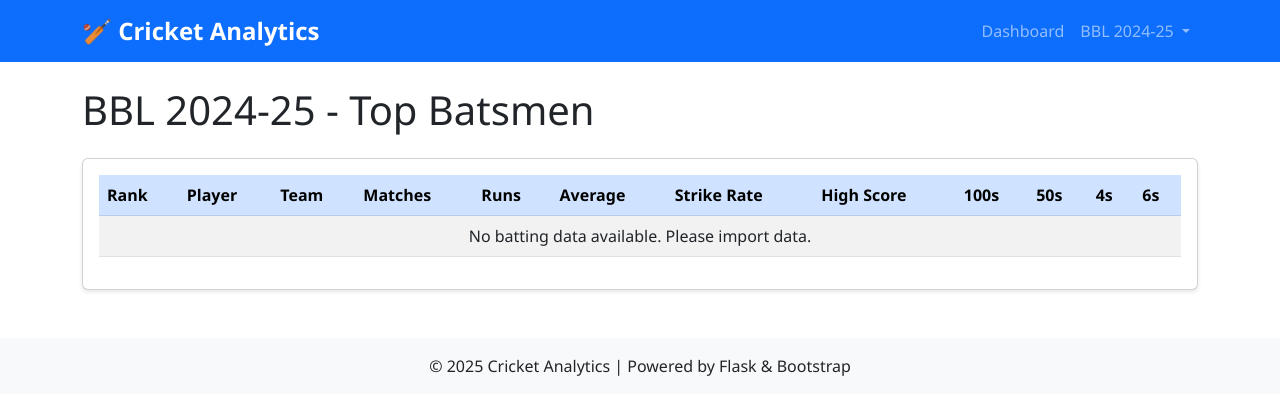
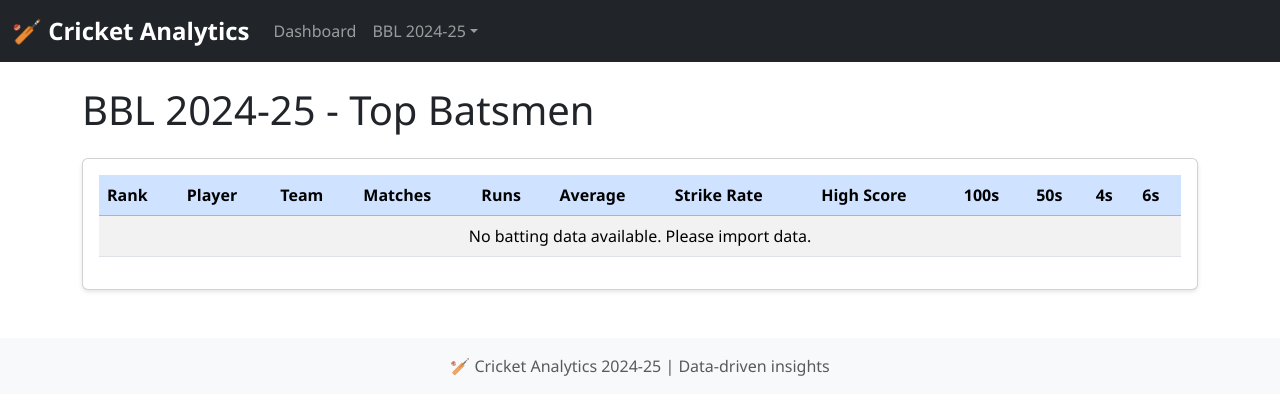
Before and after one commit to rumbleveer-spec/cricket-analytics-website, a Flask app: page /bbl/batting in a window 1280 px wide. Shown: the top 415 px of the page. Run offline with Flask 3, Linux system fonts and the light colour scheme; some libraries are stand-ins or nearby versions.

Commit message:
Add templates/base.html

```diff
--- a/templates/base.html
+++ b/templates/base.html
@@ -4,28 +4,22 @@
     <meta charset="UTF-8">
     <meta name="viewport" content="width=device-width, initial-scale=1.0">
     <title>{% block title %}Cricket Analytics{% endblock %}</title>
-    <link href="https://cdn.jsdelivr.net/npm/bootstrap@5.3.0/dist/css/bootstrap.min.css" rel="stylesheet">
-    <link rel="stylesheet" href="https://cdn.jsdelivr.net/npm/bootstrap-icons@1.10.0/font/bootstrap-icons.css">
+    <link href="https://cdn.jsdelivr.net/npm/bootstrap@5.3.2/dist/css/bootstrap.min.css" rel="stylesheet">
+    <link rel="stylesheet" href="https://cdn.datatables.net/1.13.7/css/dataTables.bootstrap5.min.css">
     <link rel="stylesheet" href="{{ url_for('static', filename='css/custom.css') }}">
 </head>
 <body>
-    <nav class="navbar navbar-expand-lg navbar-dark bg-primary">
-        <div class="container">
-            <a class="navbar-brand" href="/">
-                🏏 Cricket Analytics
-            </a>
+    <nav class="navbar navbar-expand-lg navbar-dark bg-dark">
+        <div class="container-fluid">
+            <a class="navbar-brand" href="/">🏏 Cricket Analytics</a>
             <button class="navbar-toggler" type="button" data-bs-toggle="collapse" data-bs-target="#navbarNav">
                 <span class="navbar-toggler-icon"></span>
             </button>
             <div class="collapse navbar-collapse" id="navbarNav">
-                <ul class="navbar-nav ms-auto">
-                    <li class="nav-item">
-                        <a class="nav-link" href="/">Dashboard</a>
-                    </li>
+                <ul class="navbar-nav">
+                    <li class="nav-item"><a class="nav-link" href="/">Dashboard</a></li>
                     <li class="nav-item dropdown">
-                        <a class="nav-link dropdown-toggle" href="#" role="button" data-bs-toggle="dropdown">
-                            BBL 2024-25
-                        </a>
+                        <a class="nav-link dropdown-toggle" href="#" role="button" data-bs-toggle="dropdown">BBL 2024-25</a>
                         <ul class="dropdown-menu">
                             <li><a class="dropdown-item" href="/bbl/matches">Matches</a></li>
                             <li><a class="dropdown-item" href="/bbl/batting">Batting Stats</a></li>
@@ -37,17 +31,21 @@
         </div>
     </nav>
 
-    <main class="container my-4">
+    <div class="container mt-4">
         {% block content %}{% endblock %}
-    </main>
+    </div>
 
-    <footer class="bg-light text-center py-3 mt-5">
-        <p class="mb-0">&copy; 2025 Cricket Analytics | Powered by Flask & Bootstrap</p>
+    <footer class="footer mt-5 py-3 bg-light">
+        <div class="container text-center">
+            <span class="text-muted">🏏 Cricket Analytics 2024-25 | Data-driven insights</span>
+        </div>
     </footer>
 
-    <script src="https://cdn.jsdelivr.net/npm/bootstrap@5.3.0/dist/js/bootstrap.bundle.min.js"></script>
-    <script src="https://cdn.jsdelivr.net/npm/chart.js@4.4.0/dist/chart.umd.js"></script>
-    <script src="{{ url_for('static', filename='js/charts.js') }}"></script>
+    <script src="https://cdn.jsdelivr.net/npm/bootstrap@5.3.2/dist/js/bootstrap.bundle.min.js"></script>
+    <script src="https://code.jquery.com/jquery-3.7.1.min.js"></script>
+    <script src="https://cdn.datatables.net/1.13.7/js/jquery.dataTables.min.js"></script>
+    <script src="https://cdn.datatables.net/1.13.7/js/dataTables.bootstrap5.min.js"></script>
+    <script src="https://cdn.jsdelivr.net/npm/chart.js@4.4.0/dist/chart.umd.min.js"></script>
     {% block scripts %}{% endblock %}
 </body>
 </html>
```
